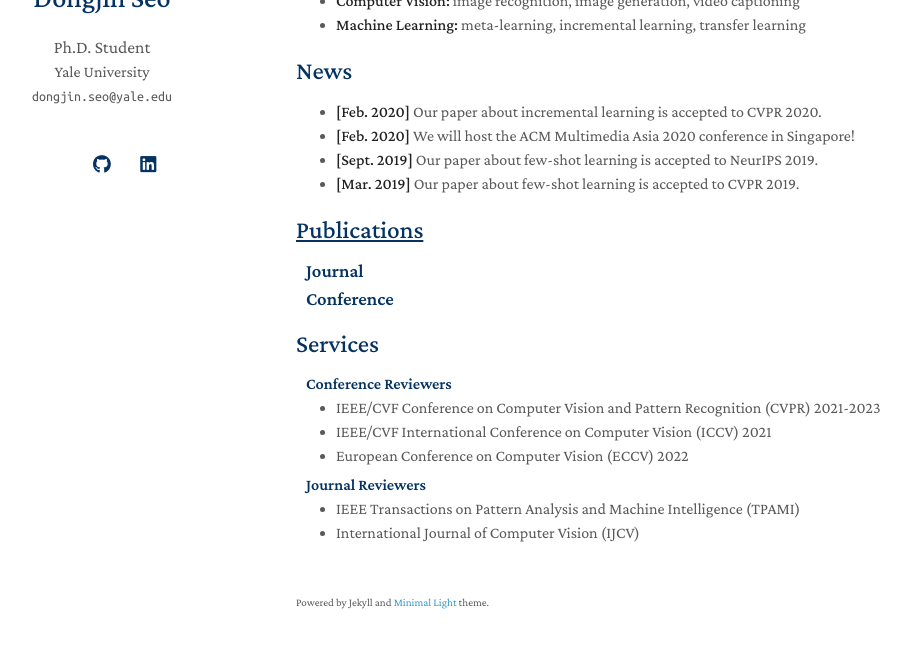
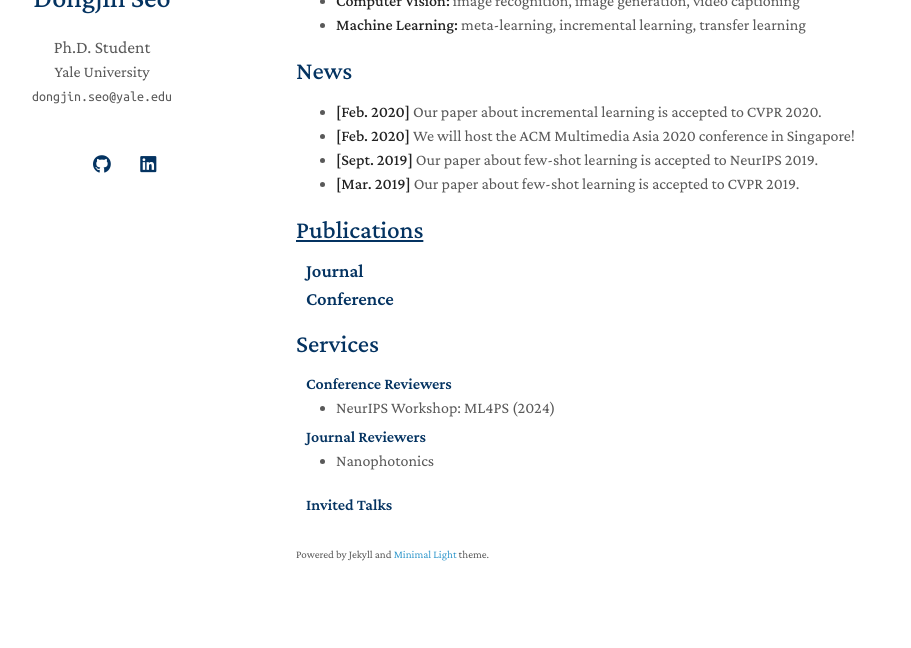
Before and after one commit to DongjinSeoAP/DongjinSeoAP.github.io, a Jekyll site: the page built from index.md, in a window 1280 px wide, cut to the strip 206-854 px from the top of the page. Shown: the whole strip, without its empty margins (174-1085 px from the left). Built offline with Jekyll 4.4.1, drawn with Linux system fonts in a browser that asks for light colours; a style sheet for code colours, icons or effects is not loaded; our own code applies the rules of GitHub Pages for plain Markdown files.

Commit message:
Update services.md

```diff
--- a/_includes/services.md
+++ b/_includes/services.md
@@ -3,14 +3,14 @@
 <h4 style="margin:0 10px 0;">Conference Reviewers</h4>
 
 <ul style="margin:0 0 5px;">
-  <li><a href="http://cvpr2023.thecvf.com/"><autocolor>IEEE/CVF Conference on Computer Vision and Pattern Recognition (CVPR) 2021-2023</autocolor></a></li>
-  <li><a href="http://iccv2021.thecvf.com/"><autocolor>IEEE/CVF International Conference on Computer Vision (ICCV) 2021</autocolor></a></li>
-  <li><a href="https://eccv2022.ecva.net/"><autocolor>European Conference on Computer Vision (ECCV) 2022</autocolor></a></li>
+  <li><a href="https://ml4physicalsciences.github.io/2024/"><autocolor>NeurIPS Workshop: ML4PS (2024)</autocolor></a></li>
 </ul>
 
 <h4 style="margin:0 10px 0;">Journal Reviewers</h4>
 
 <ul style="margin:0 0 20px;">
-  <li><a href="https://www.computer.org/csdl/journal/tp"><autocolor>IEEE Transactions on Pattern Analysis and Machine Intelligence (TPAMI)</autocolor></a></li>
-  <li><a href="https://www.springer.com/journal/11263"><autocolor>International Journal of Computer Vision (IJCV)</autocolor></a></li>
+  <li><a href="https://www.degruyterbrill.com/journal/key/nanoph/html?srsltid=AfmBOor6XlYlmeKZ11tbc89yF4pqVBbw7fD-LIywSi7JttYPwP94NGvE"><autocolor>Nanophotonics</autocolor></a></li>
+
 </ul>
+
+<h4 style="margin:0 10px 0;">Invited Talks</h4>
```
